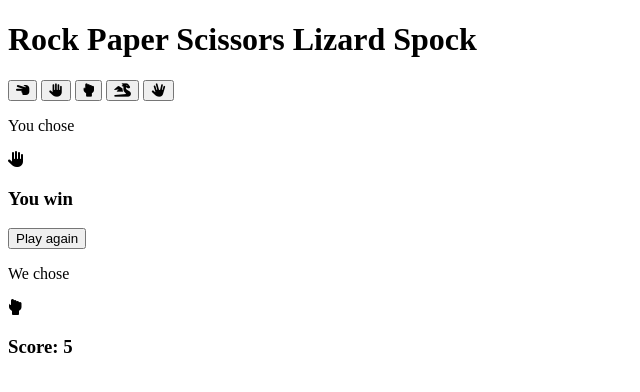
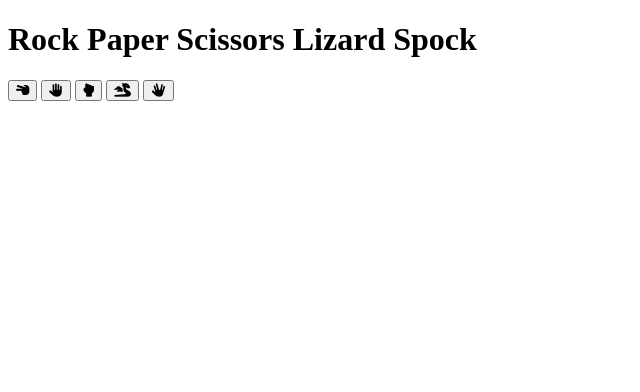
Before and after one commit to LookforLuke/Rock-paper-scissors-lizard-spock, a plain HTML site: page index.html in a window 1280 px wide. Shown: the whole page, without its empty margins (0-640 px from the left). Drawn offline with Linux system fonts and the light colour scheme.

```diff
--- a/index.html
+++ b/index.html
@@ -40,28 +40,11 @@
     </div>
 
     <!--Results Display-->
-    <div class="outcome">
-        <span class="choice">
-            <p>You chose</p>
-        </span>
-        <span id="user-pick">
-            <i class="fa-solid fa-hand"></i>
-        </span>
-        <span class="result">
-            <h3>You win</h3>
-            <button data-type="play-again" class="btn">Play again</button>
-        </span>
-        <span class="choice">
-            <p>We chose</p>
-        </span>
-        <span id="computer-pick">
-            <i class="fa-solid fa-hand-back-fist"></i>
-        </span>
-    </div>
+    <div class="outcome"></div>
 
     <!--Score-->
     <span class="score-area">
-        <h3 class="scores">Score: <span id="score">5</span></h3>
+
     </span>
 
     <script src="assets/js/script.js"></script>
```
